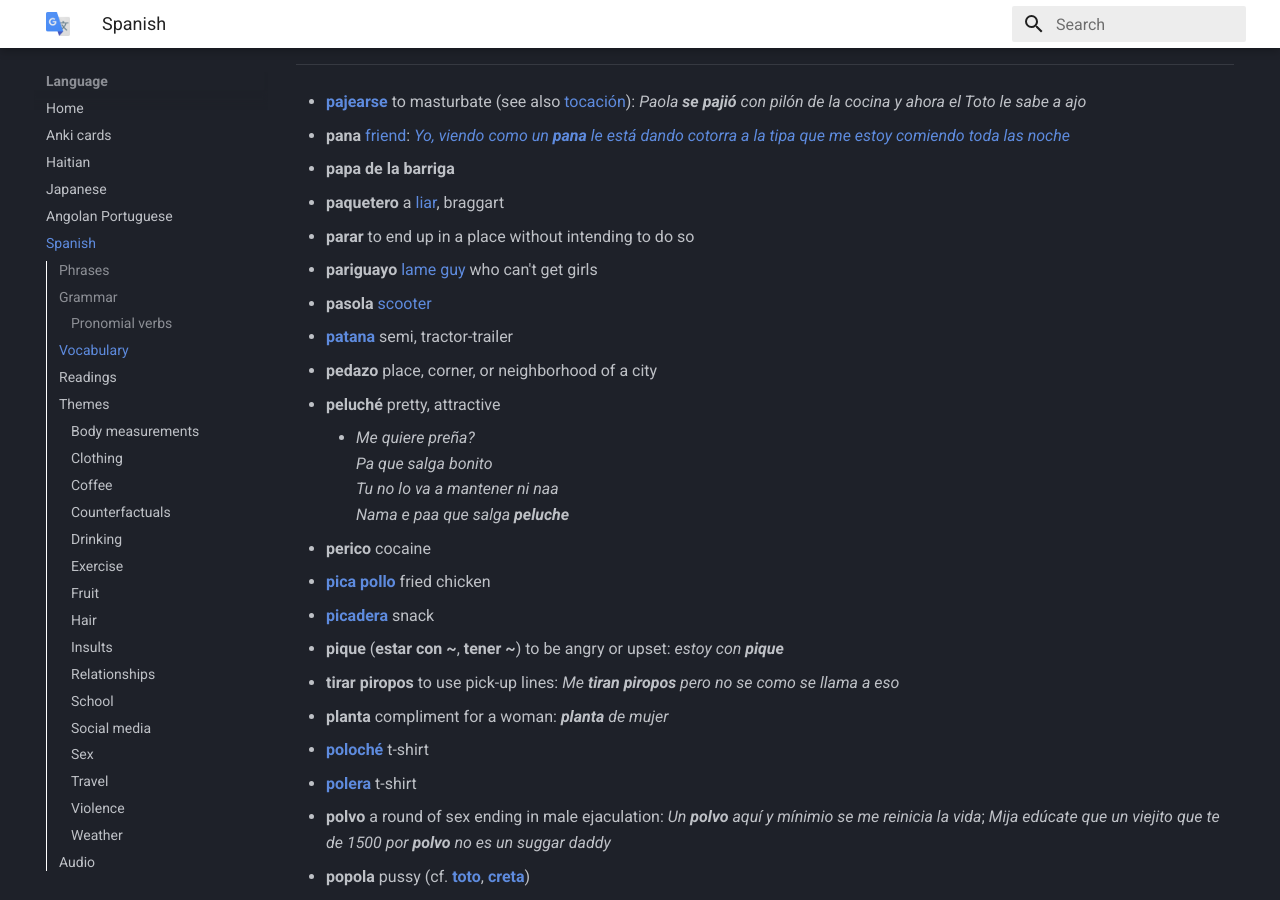
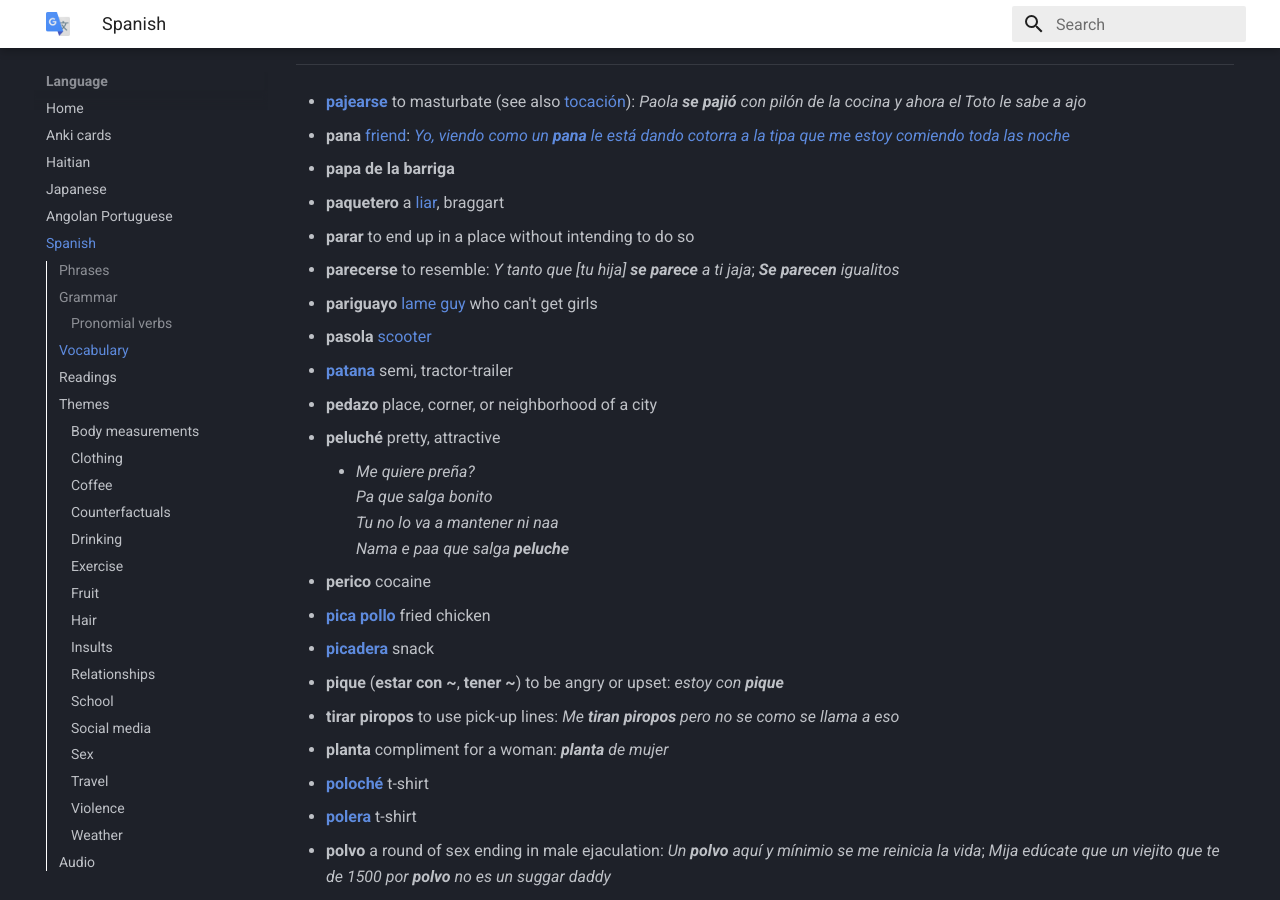
Before and after one commit to jasper-zanjani/language, an MkDocs documentation site: the page built from docs/Spanish.md, in a window 1280 px wide and 900 px high, scrolled down 5301 px. Built offline with MkDocs 1.6.1 and Material for MkDocs 9.7.7, drawn with Linux system fonts in a browser that asks for light colours.

Commit message:
parecerse

```diff
--- a/includes/Spanish/p.md
+++ b/includes/Spanish/p.md
@@ -3,6 +3,7 @@
 - **papa de la barriga**
 - **paquetero**{: #paquetero } a [liar](https://www.asale.org/damer/paquetero), braggart
 - **parar** to end up in a place without intending to do so
+- **parecerse** to resemble: _Y tanto que [tu hija] **se parece** a ti jaja_; _**Se parecen** igualitos_
 - **pariguayo** [lame guy](https://diccionariolibre.com/definicion/Pariguayo) who can't get girls
 - **pasola** [scooter](https://diccionariolibre.com/definicion/pasola)
 - [**patana**](https://www.asale.org/damer/patana) semi, tractor-trailer
```
